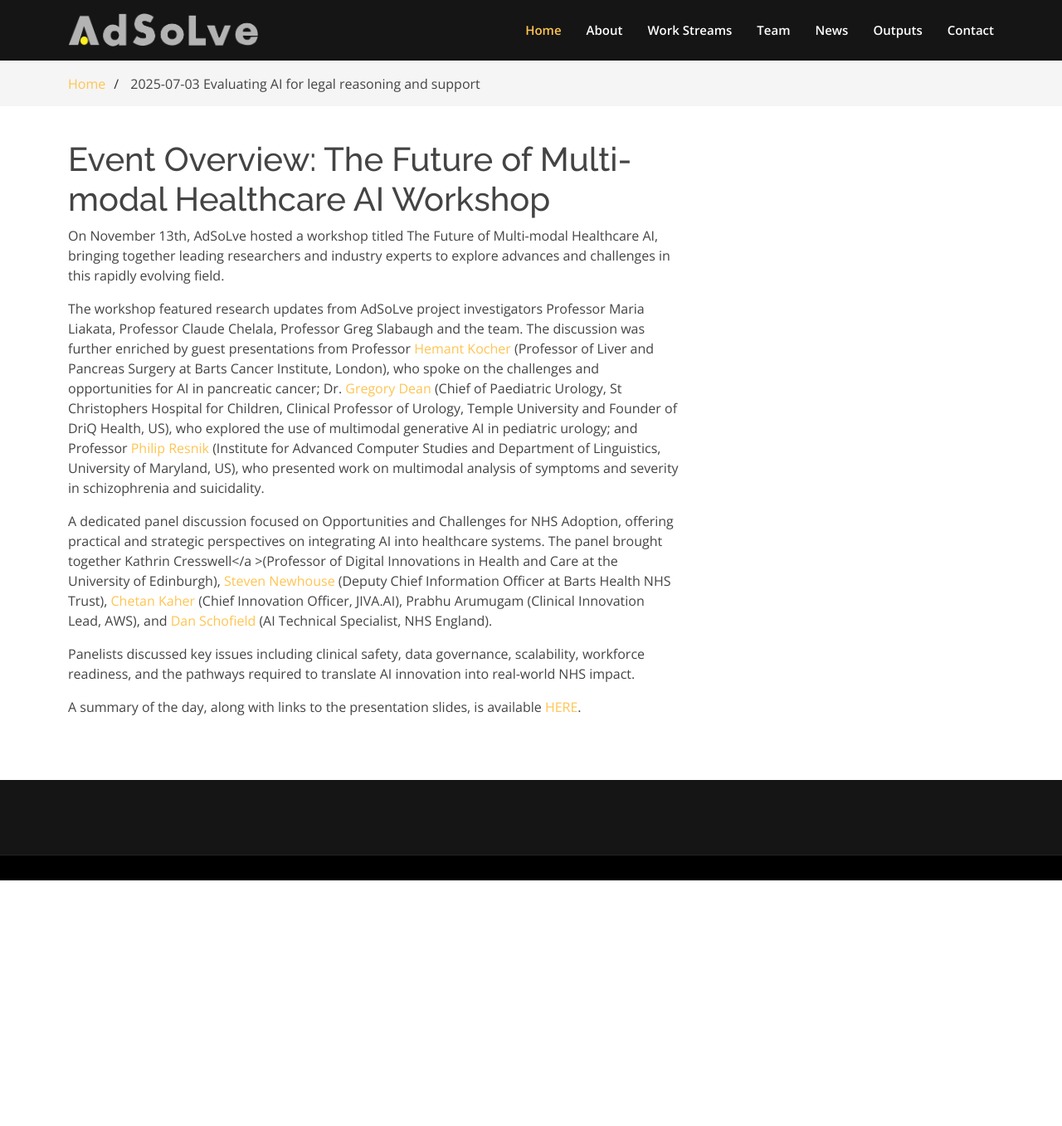
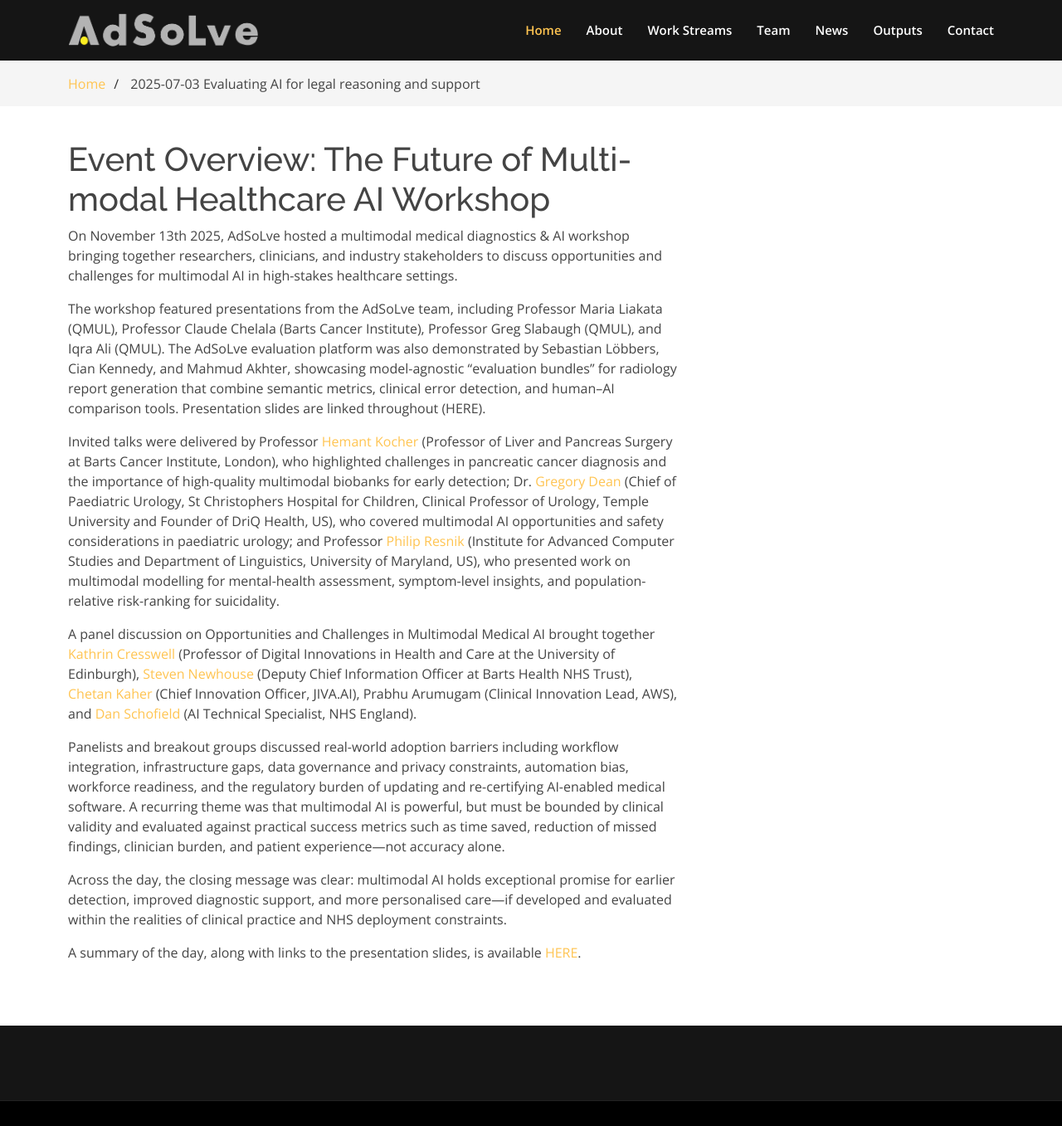
Before and after one commit to adsolve/adsolve.github.io, a Jekyll site: the page built from 2026-01-21-the-future-of-multi-modal-healthcare-ai-workshop.md, in a window 1280 px wide and 1357 px high. Shown: the whole window at 83% size. Built offline with Jekyll 4.4.1, drawn with Linux system fonts in a browser that asks for light colours.

Commit message:
enhance event overview for multimodal healthcare AI workshop with detailed presentations and panel discussion insights

```diff
--- a/_includes/2026-01-21-the-future-of-multi-modal-healthcare-ai-workshop.html
+++ b/_includes/2026-01-21-the-future-of-multi-modal-healthcare-ai-workshop.html
@@ -26,48 +26,57 @@
 					<h1>
 						Event Overview: The Future of Multi-modal Healthcare AI Workshop
 					</h1>
-
 					<p>
-						On November 13th, AdSoLve hosted a workshop titled The Future of
-						Multi-modal Healthcare AI, bringing together leading researchers and
-						industry experts to explore advances and challenges in this rapidly
-						evolving field.
+						On November 13th 2025, AdSoLve hosted a multimodal medical
+						diagnostics &amp; AI workshop bringing together researchers,
+						clinicians, and industry stakeholders to discuss opportunities and
+						challenges for multimodal AI in high-stakes healthcare settings.
 					</p>
 
 					<p>
-						The workshop featured research updates from AdSoLve project
-						investigators Professor Maria Liakata, Professor Claude Chelala,
-						Professor Greg Slabaugh and the team. The discussion was further
-						enriched by guest presentations from Professor
+						The workshop featured presentations from the AdSoLve team, including
+						Professor Maria Liakata (QMUL), Professor Claude Chelala (Barts
+						Cancer Institute), Professor Greg Slabaugh (QMUL), and Iqra Ali
+						(QMUL). The AdSoLve evaluation platform was also demonstrated by
+						Sebastian L&ouml;bbers, Cian Kennedy, and Mahmud Akhter, showcasing
+						model-agnostic “evaluation bundles” for radiology report generation
+						that combine semantic metrics, clinical error detection, and
+						human–AI comparison tools. Presentation slides are linked throughout
+						(HERE).
+					</p>
+
+					<p>
+						Invited talks were delivered by Professor
 						<a href="https://www.linkedin.com/in/hemant-kocher-83a64234/"
 							>Hemant Kocher</a
 						>
 						(Professor of Liver and Pancreas Surgery at Barts Cancer Institute,
-						London), who spoke on the challenges and opportunities for AI in
-						pancreatic cancer; Dr.
+						London), who highlighted challenges in pancreatic cancer diagnosis
+						and the importance of high-quality multimodal biobanks for early
+						detection; Dr.
 						<a href="https://www.linkedin.com/in/gregory-dean-driq-health/"
 							>Gregory Dean</a
 						>
 						(Chief of Paediatric Urology, St Christophers Hospital for Children,
 						Clinical Professor of Urology, Temple University and Founder of DriQ
-						Health, US), who explored the use of multimodal generative AI in
-						pediatric urology; and Professor
+						Health, US), who covered multimodal AI opportunities and safety
+						considerations in paediatric urology; and Professor
 						<a href="https://www.linkedin.com/in/philip-resnik-a26593/"
 							>Philip Resnik</a
 						>
 						(Institute for Advanced Computer Studies and Department of
 						Linguistics, University of Maryland, US), who presented work on
-						multimodal analysis of symptoms and severity in schizophrenia and
-						suicidality.
+						multimodal modelling for mental-health assessment, symptom-level
+						insights, and population-relative risk-ranking for suicidality.
 					</p>
 
 					<p>
-						A dedicated panel discussion focused on Opportunities and Challenges
-						for NHS Adoption, offering practical and strategic perspectives on
-						integrating AI into healthcare systems. The panel brought together
-						<a href="https://www.linkedin.com/in/kathrin-cresswell-ab451a39/"></a>
-							Kathrin Cresswell</a
-						>(Professor of Digital Innovations in Health and Care at the
+						A panel discussion on Opportunities and Challenges in Multimodal
+						Medical AI brought together
+						<a href="https://www.linkedin.com/in/kathrin-cresswell-ab451a39/"
+							>Kathrin Cresswell</a
+						>
+						(Professor of Digital Innovations in Health and Care at the
 						University of Edinburgh),
 						<a href="https://www.linkedin.com/in/steven-newhouse-uk/"
 							>Steven Newhouse</a
@@ -85,9 +94,23 @@
 					</p>
 
 					<p>
-						Panelists discussed key issues including clinical safety, data
-						governance, scalability, workforce readiness, and the pathways
-						required to translate AI innovation into real-world NHS impact.
+						Panelists and breakout groups discussed real-world adoption barriers
+						including workflow integration, infrastructure gaps, data governance
+						and privacy constraints, automation bias, workforce readiness, and
+						the regulatory burden of updating and re-certifying AI-enabled
+						medical software. A recurring theme was that multimodal AI is
+						powerful, but must be bounded by clinical validity and evaluated
+						against practical success metrics such as time saved, reduction of
+						missed findings, clinician burden, and patient experience—not
+						accuracy alone.
+					</p>
+
+					<p>
+						Across the day, the closing message was clear: multimodal AI holds
+						exceptional promise for earlier detection, improved diagnostic
+						support, and more personalised care—if developed and evaluated
+						within the realities of clinical practice and NHS deployment
+						constraints.
 					</p>
 
 					<p>
```
Also changed, not shown: 1 other file.
